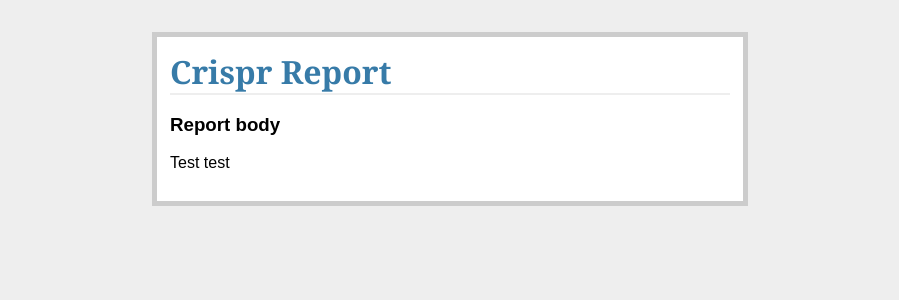
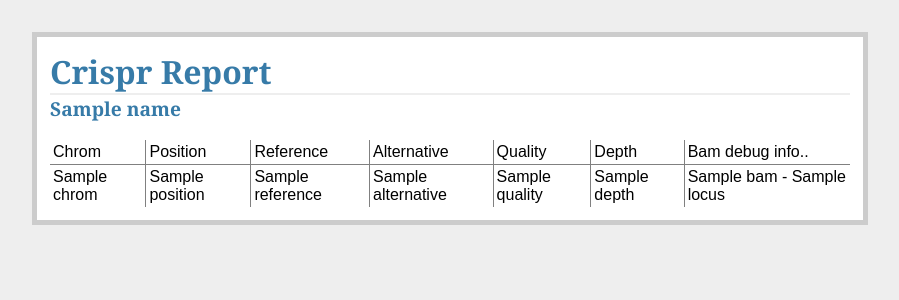
Before and after one commit to MonashBioinformaticsPlatform/crispr_results, a Flask app: template crispr/templates/report.html in a window 1280 px wide. Shown: the top 300 px of the page, without its empty margins (190-1089 px from the left). Run offline with Flask 2, Linux system fonts and the light colour scheme; the template is opened without the code that fills it: most values are stand-ins (such as "Sample title", 1, 10 or a date in 2020).

Commit message:
refactored vcf parse in app
using it to display test vcf on page

```diff
--- a/crispr/crispr.py
+++ b/crispr/crispr.py
@@ -1,8 +1,19 @@
 from flask import Flask, abort, redirect, url_for, \
     render_template
+
+import vcfParse
 
 app = Flask(__name__)
 
 @app.route('/')
 def report():
-    return render_template('report.html')
+
+
+    vcfFiles = '/home/kirill/projects/MichelleMeilak/firstRun-pilotGenotype/freebiTestRun'
+    bamFiles = '/home/kirill/projects/MichelleMeilak/firstRun-pilotGenotype/bams-arch'
+
+    #print vcfParse.crispr_report_sample_list(vcfFiles)
+    name = '22_freebayes.vcf'
+    vcf = vcfParse.crispr_report_sample_info(vcfFiles, bamFiles, name)
+
+    return render_template('report.html', name=name, vcf=vcf)
--- a/crispr/static/style.css
+++ b/crispr/static/style.css
@@ -4,7 +4,7 @@ h1, h2          { font-family: 'Georgia', serif; margin: 0; }
 h1              { border-bottom: 2px solid #eee; }
 h2              { font-size: 1.2em; }
 
-.page           { margin: 2em auto; width: 35em; border: 5px solid #ccc;
+.page           { margin: 2em auto; width: 50em; border: 5px solid #ccc;
                   padding: 0.8em; background: white; }
 .entries        { list-style: none; margin: 0; padding: 0; }
 .entries li     { margin: 0.8em 1.2em; }
--- a/crispr/templates/report.html
+++ b/crispr/templates/report.html
@@ -1,7 +1,29 @@
 {% extends "layout.html" %}
 {% block body %}
-    <h3>Report body</h3>
-    <p>
-        Test test
-    </p>
+      <h2>{{ name }}</h2>
+      <br/>
+
+      <table class="vcf" frame="void" rules="all" border="1" align="center" cellpadding="3px">
+          <tr>
+              <td>Chrom</td>
+              <td>Position</td>
+              <td>Reference</td>
+              <td>Alternative</td>
+              <td>Quality</td>
+              <td>Depth</td>
+              <td>Bam debug info..</td>
+          </tr>
+      {% for change in vcf %}
+          <tr class=entries>
+              <td>{{change.chrom}}</td>
+              <td>{{change.position}}</td>
+              <td>{{change.reference}}</td>
+              <td>{{change.alternative}}</td>
+              <td>{{change.quality}}</td>
+              <td>{{change.depth}}</td>
+              <td>{{change.bam}} - {{change.locus}}</td>
+          </tr>
+      {% endfor %}
+      </table>
+
 {% endblock %}
```
Also changed, not shown: 2 other files.
